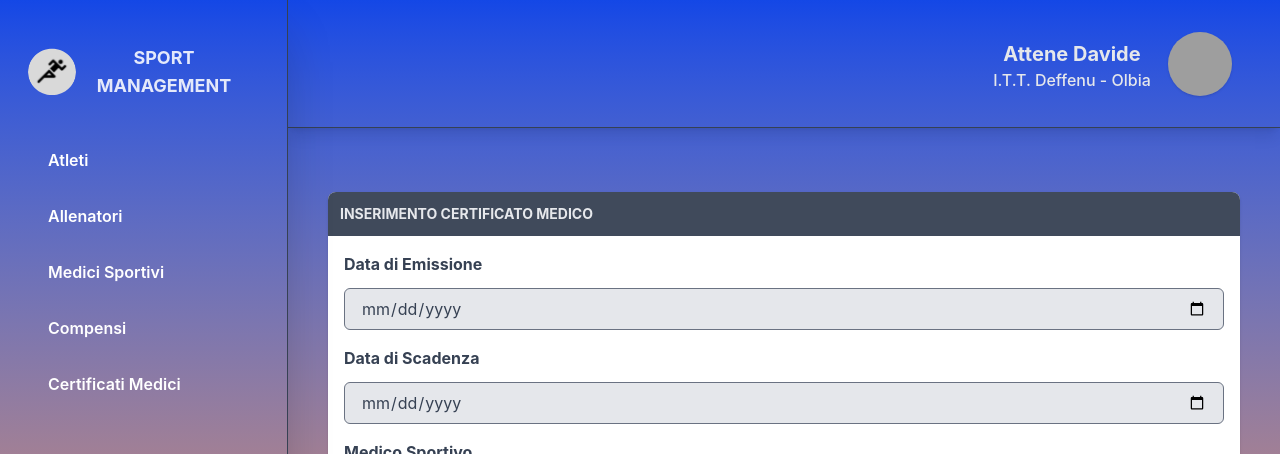
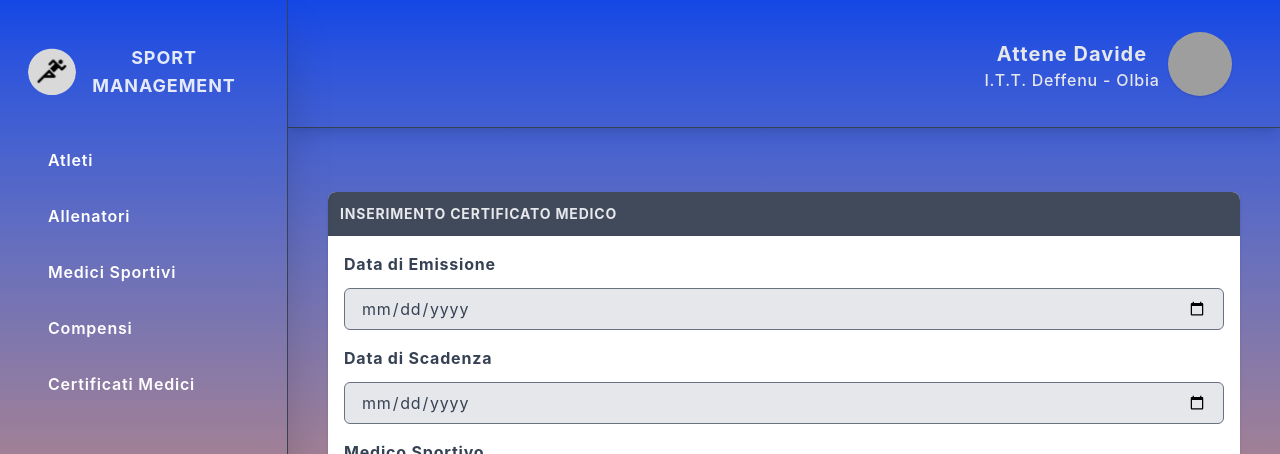
Before and after one commit to aleattene/pcto-deffenu-informatica-frontend, a React (Vite) app: page /sport-certificates/new in a window 1280 px wide. Shown: the top 454 px of the page. Built offline with nearby package versions, Linux system fonts and the light colour scheme; no server answers; grey boxes are pictures that could not be loaded.

Commit message:
chore: improve letter spacing

```diff
--- a/src/components/Form/AthleteForm.jsx
+++ b/src/components/Form/AthleteForm.jsx
@@ -68,7 +68,7 @@ function AthleteForm({ isEditMode = false, dataAthlete = {} }) {
   };
 
   return (
-    <div className="container px-6 py-8 mx-auto max-w-240 text-gray-700 mt-4">
+    <div className="container px-6 py-8 mx-auto max-w-240 text-gray-700 mt-4 tracking-wider">
       <div className="flex flex-col mb-4">
         <div className="py-2 -my-2 overflow-x-auto sm:-mx-6 sm:px-6 lg:-mx-8 lg:px-8">
           <form id="athletes-form" onSubmit={handleSubmit}>
--- a/src/components/Form/PaymentForm.jsx
+++ b/src/components/Form/PaymentForm.jsx
@@ -73,7 +73,7 @@ function PaymentForm({ isEditMode = false, dataPayment = {} }) {
   };
 
   return (
-    <div className="container px-6 py-8 mx-auto max-w-240 text-gray-700 mt-4">
+    <div className="container px-6 py-8 mx-auto max-w-240 text-gray-700 mt-4 tracking-wider">
       <div className="flex flex-col mb-4">
         <div className="py-2 -my-2 overflow-x-auto sm:-mx-6 sm:px-6 lg:-mx-8 lg:px-8">
           <form id="payments-form" onSubmit={handleSubmit}>
--- a/src/components/Form/SportCertificateForm.jsx
+++ b/src/components/Form/SportCertificateForm.jsx
@@ -86,7 +86,7 @@ function SportCertificateForm({
   };
 
   return (
-    <div className="container px-6 py-8 mx-auto max-w-240 text-gray-700 mt-4">
+    <div className="container px-6 py-8 mx-auto max-w-240 text-gray-700 mt-4 tracking-wider">
       <div className="flex flex-col mb-4">
         <div className="py-2 -my-2 overflow-x-auto sm:-mx-6 sm:px-6 lg:-mx-8 lg:px-8">
           <form id="sport-certificates-form" onSubmit={handleSubmit}>
--- a/src/components/Form/SportDoctorForm.jsx
+++ b/src/components/Form/SportDoctorForm.jsx
@@ -50,7 +50,7 @@ function SportDoctorForm({ isEditMode = false, dataSportDoctor = {} }) {
   };
 
   return (
-    <div className="container px-6 py-8 mx-auto max-w-240 text-gray-700 mt-4">
+    <div className="container px-6 py-8 mx-auto max-w-240 text-gray-700 mt-4 tracking-wider">
       <div className="flex flex-col mb-4">
         <div className="py-2 -my-2 overflow-x-auto sm:-mx-6 sm:px-6 lg:-mx-8 lg:px-8">
           <form id="sport-doctors-form" onSubmit={handleSubmit}>
--- a/src/components/Form/TrainerForm.jsx
+++ b/src/components/Form/TrainerForm.jsx
@@ -50,7 +50,7 @@ function TrainerForm({ isEditMode = false, dataTrainer = {} }) {
   };
 
   return (
-    <div className="container px-6 py-8 mx-auto max-w-240 text-gray-700 mt-4">
+    <div className="container px-6 py-8 mx-auto max-w-240 text-gray-700 mt-4 tracking-wider">
       <div className="flex flex-col mb-4">
         <div className="py-2 -my-2 overflow-x-auto sm:-mx-6 sm:px-6 lg:-mx-8 lg:px-8">
           <form id="athletes-form" onSubmit={handleSubmit}>
--- a/src/components/Header/Header.jsx
+++ b/src/components/Header/Header.jsx
@@ -45,7 +45,7 @@ function Header({ toggleSidebar }) {
       {/* User Dropsown Menu */}
       <div className="flex items-center">
         <div className="flex flex-col w-48 items-center">
-          <span className="text-[#E5E7EB] mt-1 text-xl font-bold">
+          <span className="text-[#E5E7EB] mt-1 text-xl font-bold tracking-wider">
             Attene Davide
           </span>
           <span className="text-[#E5E7EB] font-medium">
--- a/src/components/Layout/PageLayout.jsx
+++ b/src/components/Layout/PageLayout.jsx
@@ -30,7 +30,7 @@ function DashboardLayout({ children }) {
       </div>
 
       {/* Main Area (Header + Dashboard Table) */}
-      <div className="flex flex-col flex-1 overflow-hidden">
+      <div className="flex flex-col flex-1 overflow-hidden tracking-wider">
         <Header toggleSidebar={toggleSidebar} />
         <main
           id="dashboard"
--- a/src/components/Logo/Logo.jsx
+++ b/src/components/Logo/Logo.jsx
@@ -18,7 +18,7 @@ function LogoWithText() {
           src={logo}
           alt="Logo SM"
         />
-        <span className="mx-4 text-lg font-bold text-gray-[#E5E7EB] text-center uppercase">
+        <span className="mx-4 text-lg font-bold text-gray-[#E5E7EB] text-center uppercase tracking-wider">
           Sport Management
         </span>
       </div>
--- a/src/components/Sidebar/Sidebar.jsx
+++ b/src/components/Sidebar/Sidebar.jsx
@@ -16,7 +16,7 @@ function Sidebar({ closeSidebar }) {
                         lg:translate-x-0 lg:static lg:inset-0"
     >
       <Logo onClick={handleClickLogo} />
-      <nav id="sidebar" className="mt-10">
+      <nav id="sidebar" className="mt-10 tracking-wider">
         <Link
           to="/athletes"
           className="flex items-center px-6 py-2 mt-4 text-white font-semibold hover:bg-gray-700 hover:text-[#FF9500] hover:bg-opacity-25"
--- a/src/pages/Homepage.jsx
+++ b/src/pages/Homepage.jsx
@@ -6,13 +6,13 @@ function Homepage() {
     <div className="bg-gradient-to-b from-blue-600 to-orange-400 w-full h-screen flex flex-col items-center relative">
 
       <div className="absolute top-[10%] left-1/2 -translate-x-1/2 z-10 block text-center min-w-80 max-w-full">
-        <h1 className="text-[#E5E7EB] font-bold text-2xl mb-2">
+        <h1 className="text-[#E5E7EB] font-bold text-2xl mb-2 tracking-widest">
           ATTENE DAVIDE
         </h1>
-        <h3 className="text-[#E5E7EB] font-semibold text-md mb-2">
+        <h3 className="text-[#E5E7EB] font-semibold text-md mb-2 tracking-wider">
           I.T.T. Deffenu Informatica
         </h3>
-        <h2 className="text-[#E5E7EB] font-semibold text-md mb-2">
+        <h2 className="text-[#E5E7EB] font-semibold text-md mb-2 tracking-wider">
           Progetto PCTO 2025
         </h2>
 
@@ -25,8 +25,7 @@ function Homepage() {
             <button
           className="bg-blue-600 text-[#E5E7EB] font-bold shadow-xl outline-2 outline-gray-600
           px-6 py-3 rounded-md text-xl transition duration-300 hover:bg-orange-400 hover:text-white
-          max-w-full min-w-60
-          "
+          max-w-full min-w-60 tracking-widest"
         >
           GET STARTED
           </button>
```
